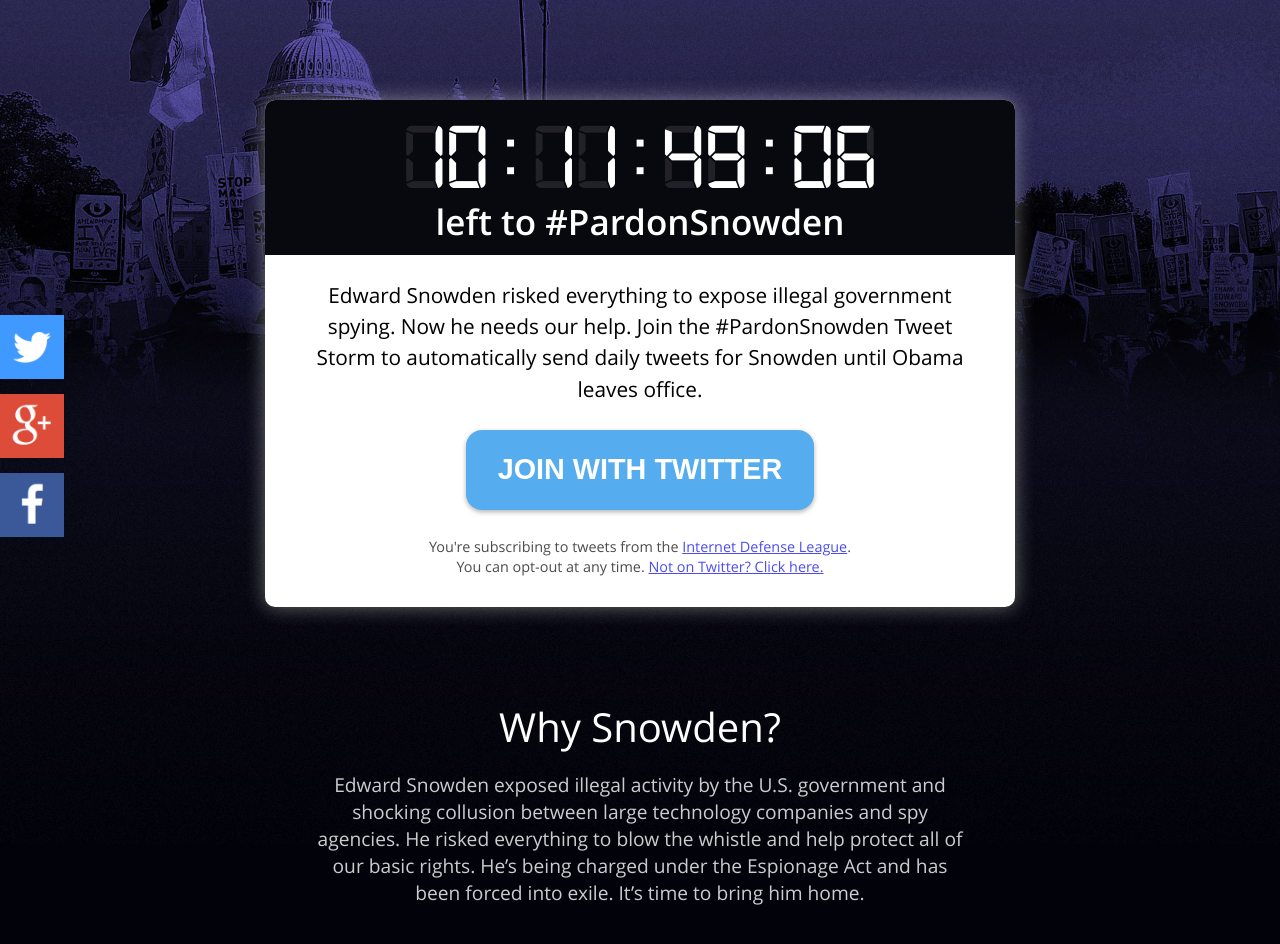
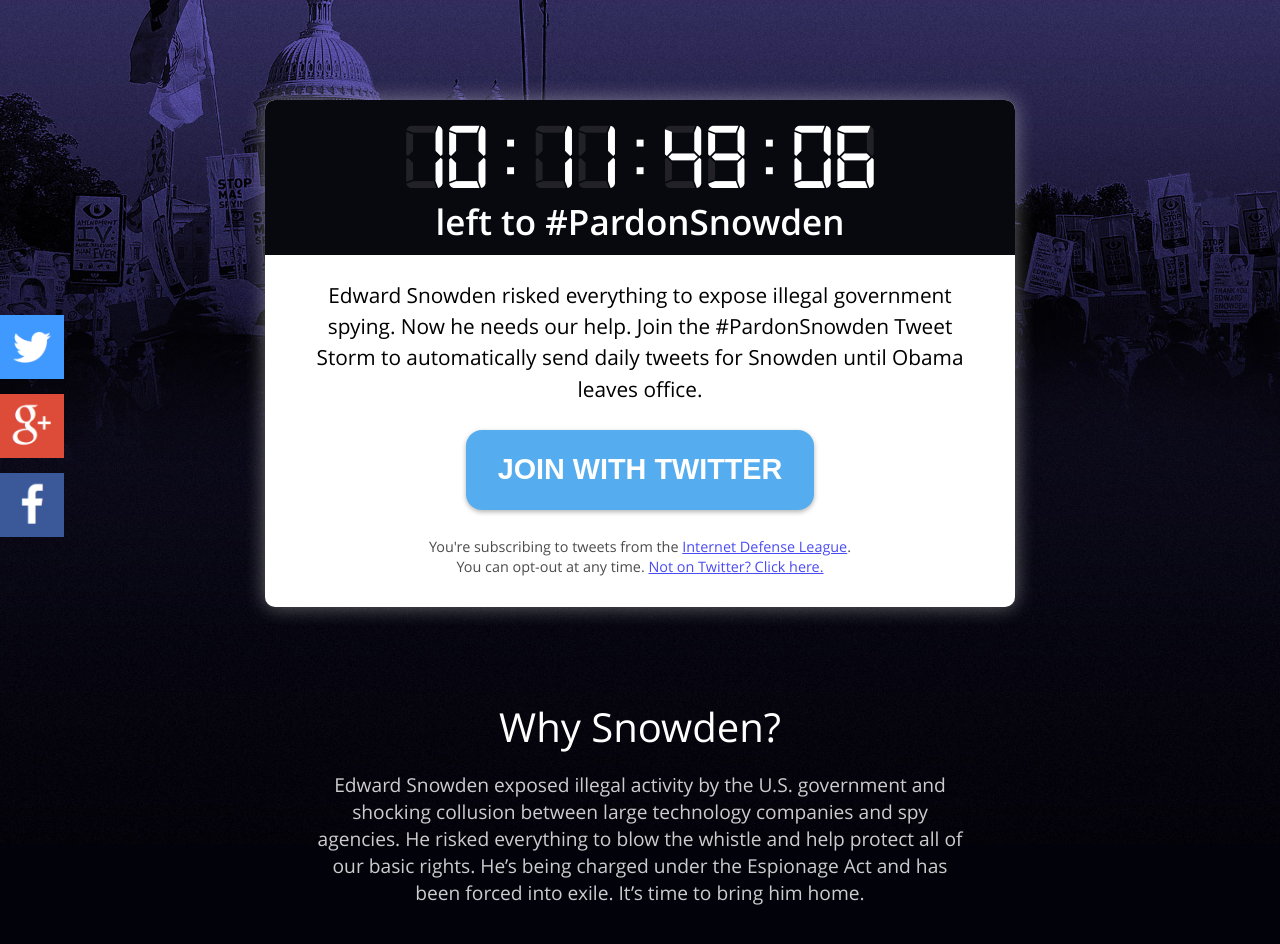
Before and after one commit to fightforthefuture/pardonsnowden, a plain HTML site: page index.html in a window 1280 px wide. Shown: the top 944 px of the page. Drawn offline with Linux system fonts and the light colour scheme.

Commit message:
new background

```diff
--- a/css/main.css
+++ b/css/main.css
@@ -95,7 +95,7 @@ table {
 body {
     padding: 0px 0px 0px 0px;
     font-family: 'Open Sans';
-    background: #02020a url(../images/background3.jpg) center -0% no-repeat;
+    background: #02020a url(../images/background4.jpg) center -0% no-repeat;
     background-size: 100% auto;
     height: 100%;
 }
```
Also changed, not shown: images/background4.jpg (added).
